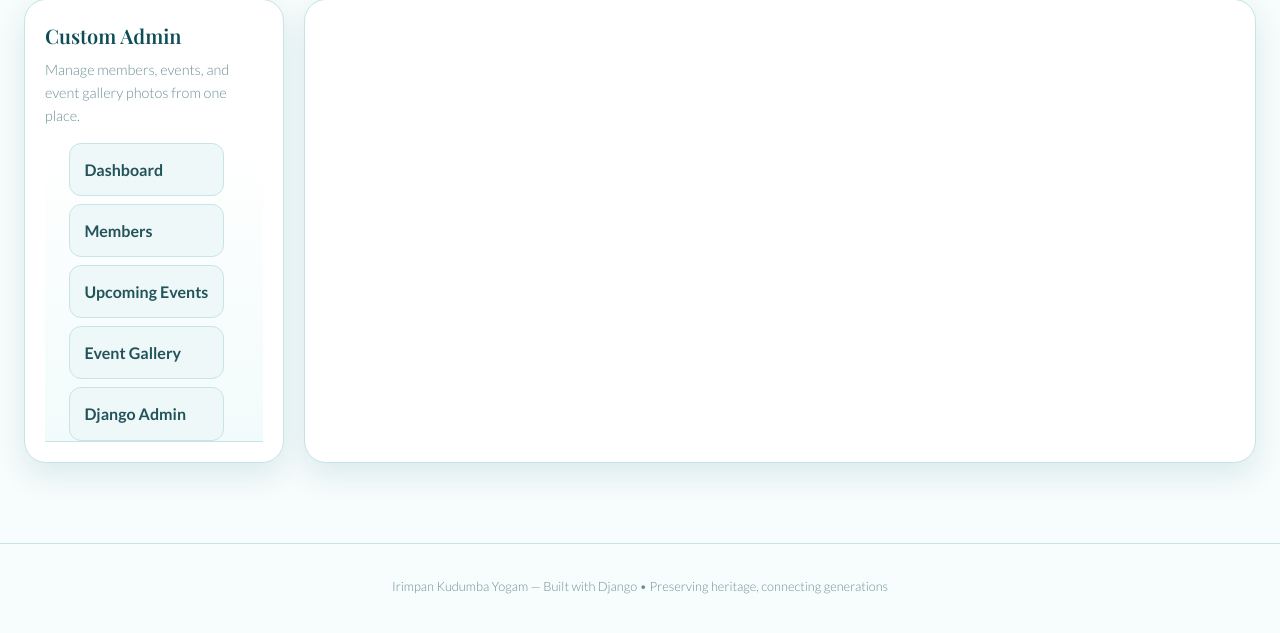
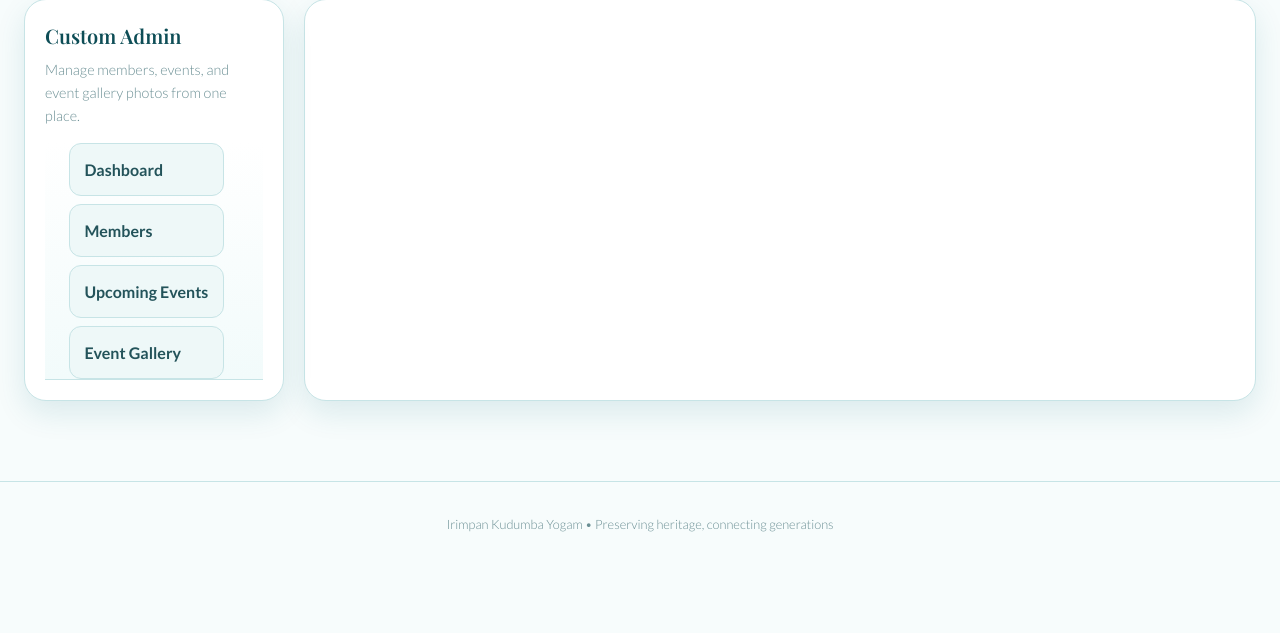
Before and after one commit to finezdevl-hue/irimpan_family, a Django app: template tree/templates/tree/admin_base.html in a window 1280 px wide. Shown: the part 97-730 px from the top of the page. Run offline with Django 3.2, Linux system fonts and the light colour scheme; the template is opened without the code that fills it, so the values that code supplies are empty.

Commit message:
updated file

```diff
--- a/tree/templates/tree/admin_base.html
+++ b/tree/templates/tree/admin_base.html
@@ -123,7 +123,6 @@
       <a href="{% url 'admin_members' %}">Members</a>
       <a href="{% url 'admin_events' %}">Upcoming Events</a>
       <a href="{% url 'admin_gallery' %}">Event Gallery</a>
-      <a href="/admin/">Django Admin</a>
     </nav>
   </aside>
 
--- a/tree/templates/tree/base.html
+++ b/tree/templates/tree/base.html
@@ -406,7 +406,7 @@
   </main>
 
   <footer>
-    <p>Irimpan Kudumba Yogam &mdash; Built with Django &bull; Preserving heritage, connecting generations</p>
+    <p>Irimpan Kudumba Yogam &bull; Preserving heritage, connecting generations</p>
   </footer>
 
   <script>
```
